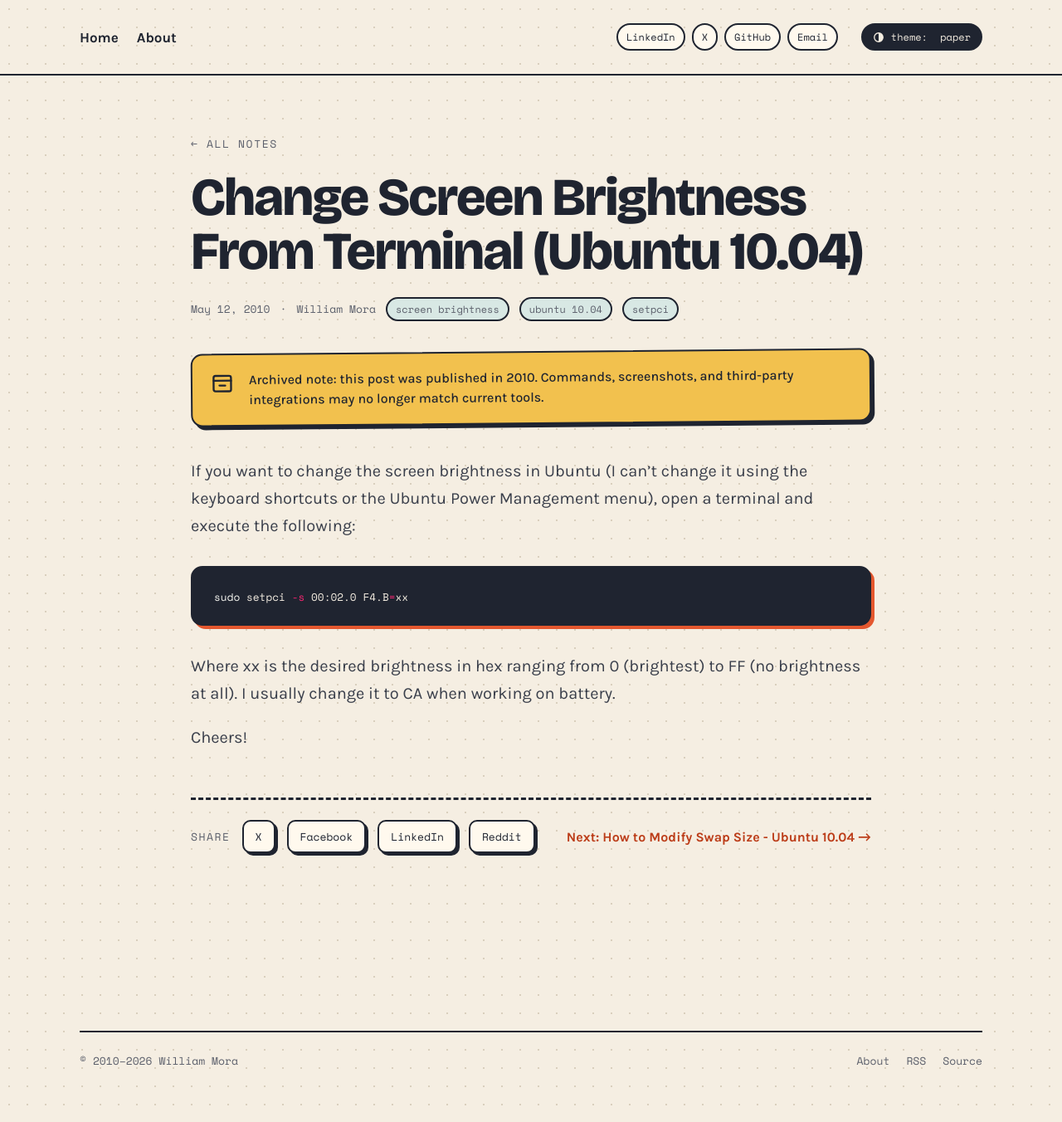
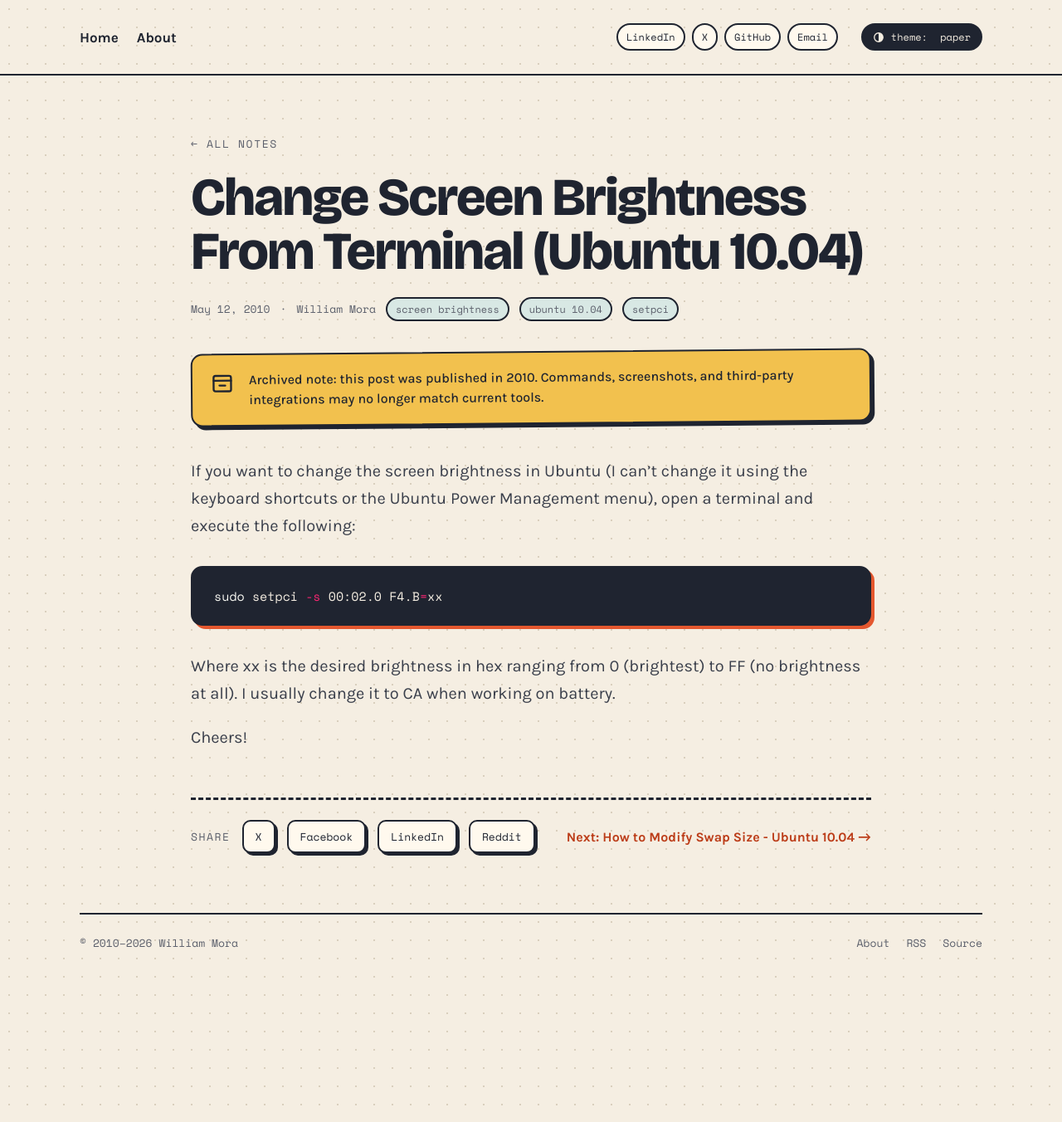
Before and after one commit to wmora/wmora.github.io, a Jekyll site: the page built from _posts/2010-05-12-change-screen-brightness-from-terminal.md, in a window 1280 px wide. Shown: the whole page at 83% size. Built offline with Jekyll 4.4.1, drawn with Linux system fonts in a browser that asks for light colours.

Commit message:
Finalize the hero line and remove advertising
The hero reads "Hi, I'm Will. I build things and (sometimes) write."
The shorter last line fits the terminal hero's column at the original
72px, so the 64px reduction the previous line needed is reverted.

Advertising comes out entirely: the bottom-ad include, its Google
AdSense script and slot markup, the display_ad default in _config.yml,
and the now-meaningless display_ad override in the About front matter.
Nothing on the site loads pagead2.googlesyndication.com any more. The
donate include stays wired as it was, still off by default. Its wrapper
loses its top margin so that an empty extras block - the normal case now
that the ad is gone - contributes no space before the footer.

Also addressed from a local review of the previous commit:

- The reduced-motion override for the blinking cursor never applied. A
  media query adds no specificity, so `.cursor` lost to the theme rule
  that starts the animation; it is now scoped to the terminal theme too.
- The archived-note callout on a post kept the paper theme's rotation
  under the terminal theme, because the post-scoped rule outranked the
  theme rule by source order. Terminal now flattens it explicitly, so
  the post and index notices agree within a theme.
- Code blocks rendered at 12.75px: the inline-code 0.85em also matched
  the <code> Rouge nests inside <pre>, compounding with the block's own
  15px. Nested code now inherits.
- Links inside post bodies did not invert on hover under the terminal
  theme, unlike every other link on the page.
- Anchors wrapping an image drew a 2px underline directly beneath the
  image's own border.
- The theme button carried an aria-label that did not contain its
  visible text, failing Label in Name for voice control. The label now
  comes from the text itself, and the "theme:" prefix is visually
  hidden rather than removed on narrow screens so the accessible name
  stays "theme: paper" at every width.
- The footer's source link derives its repository from github_username
  rather than hardcoding the account a second time.

```diff
--- a/_config.yml
+++ b/_config.yml
@@ -23,7 +23,6 @@
     values:
       layout: "default"
       share: true # Sharing enabled
-      display_ad: true
       display_donate: false
 
 plugins:
--- a/_includes/bottom-ad.html
+++ /dev/null
@@ -1,16 +0,0 @@
-{% if page.display_ad == true %}
-<style>
-.post-bottom-ad { width: 320px; height: 50px; }
-@media(min-width: 500px) { .post-bottom-ad { width: 468px; height: 60px; } }
-@media(min-width: 800px) { .post-bottom-ad { width: 728px; height: 90px; } }
-</style>
-<script async src="https://pagead2.googlesyndication.com/pagead/js/adsbygoogle.js"></script>
-<!-- Post Bottom Ad -->
-<ins class="adsbygoogle post-bottom-ad"
-     style="display:inline-block"
-     data-ad-client="ca-pub-9726805752162406"
-     data-ad-slot="5312702148"></ins>
-<script>
-(adsbygoogle = window.adsbygoogle || []).push({});
-</script>
-{% endif %}
--- a/_layouts/blank.html
+++ b/_layouts/blank.html
@@ -25,7 +25,7 @@
       </nav>
       <div class="header-tools">
         {% include contact-links.html %}
-        <button class="theme-switch" type="button" id="theme-switch" aria-label="Switch theme">
+        <button class="theme-switch" type="button" id="theme-switch">
           <svg width="14" height="14" viewBox="0 0 24 24" fill="none" stroke="currentColor" stroke-width="2.2" stroke-linecap="round" stroke-linejoin="round" aria-hidden="true"><circle cx="12" cy="12" r="9"></circle><path d="M12 3a9 9 0 0 1 0 18z" fill="currentColor" stroke="none"></path></svg>
           <span class="theme-prefix">theme:&nbsp;</span><span id="theme-switch-label">paper</span>
         </button>
@@ -38,7 +38,7 @@
       <div class="footer-links">
         <a href="{{ "/about" | relative_url }}">About</a>
         <a href="{{ "/feed.xml" | relative_url }}">RSS</a>
-        <a href="https://github.com/wmora/wmora.github.io">Source</a>
+        <a href="https://github.com/{{ site.github_username }}/{{ site.github_username }}.github.io">Source</a>
       </div>
     </footer>
     <script>
--- a/_layouts/default.html
+++ b/_layouts/default.html
@@ -28,6 +28,5 @@
         {% include share-page.html %}
         <div class="post-extras">
           {% include donate.html %}
-          {% include bottom-ad.html %}
         </div>
       </article>
--- a/index.html
+++ b/index.html
@@ -3,7 +3,7 @@
 ---
       <section class="hero">
         <div class="hero-eyebrow terminal-only">$ cat MOTD</div>
-        <h1 class="hero-title">Hi, I'm Will.<br>I build things<br>and (sometimes) write it down.<span class="cursor"></span></h1>
+        <h1 class="hero-title">Hi, I'm Will.<br>I build things<br>and (sometimes) write.<span class="cursor"></span></h1>
         <p class="hero-lede">{{ site.description }} Notes on Android, JavaScript, and game development, kept online as originally published.</p>
         {% include contact-links.html %}
       </section>
--- a/theme.css
+++ b/theme.css
@@ -289,7 +289,7 @@
 }
 
 [data-theme="terminal"] .hero-title {
-    font-size: 64px;
+    font-size: 72px;
     line-height: 1.02;
     font-weight: 600;
     letter-spacing: -0.02em;
@@ -639,6 +639,11 @@
     font-size: 16px;
 }
 
+[data-theme="terminal"] .post .notice {
+    margin-top: 56px;
+    transform: none;
+}
+
 .post-body {
     margin-top: 40px;
     font-size: 20px;
@@ -710,6 +715,14 @@
     font-size: 0.85em;
 }
 
+.post-body pre code {
+    font-size: inherit;
+}
+
+.post-body a:has(> img) {
+    border-bottom: none;
+}
+
 .post-body table {
     display: block;
     overflow-x: auto;
@@ -759,6 +772,11 @@
     border-bottom: none;
 }
 
+[data-theme="terminal"] .post-body a:hover {
+    color: var(--bg);
+    background: var(--accent);
+}
+
 .share-row {
     display: flex;
     align-items: center;
@@ -804,10 +822,6 @@
     text-align: center;
 }
 
-.post-extras {
-    margin-top: 48px;
-}
-
 .site-footer {
     display: flex;
     justify-content: space-between;
@@ -835,7 +849,7 @@
 }
 
 @media (prefers-reduced-motion: reduce) {
-    .cursor {
+    [data-theme="terminal"] .cursor {
         animation: none;
     }
 
@@ -882,9 +896,17 @@
         padding: 4px 10px;
     }
 
-    .theme-prefix,
     .notes-head .button {
         display: none;
+    }
+
+    .theme-prefix {
+        position: absolute;
+        width: 1px;
+        height: 1px;
+        overflow: hidden;
+        clip-path: inset(50%);
+        white-space: nowrap;
     }
 
     .hero {
```
Also changed, not shown: about.md (+0 -1 lines).
